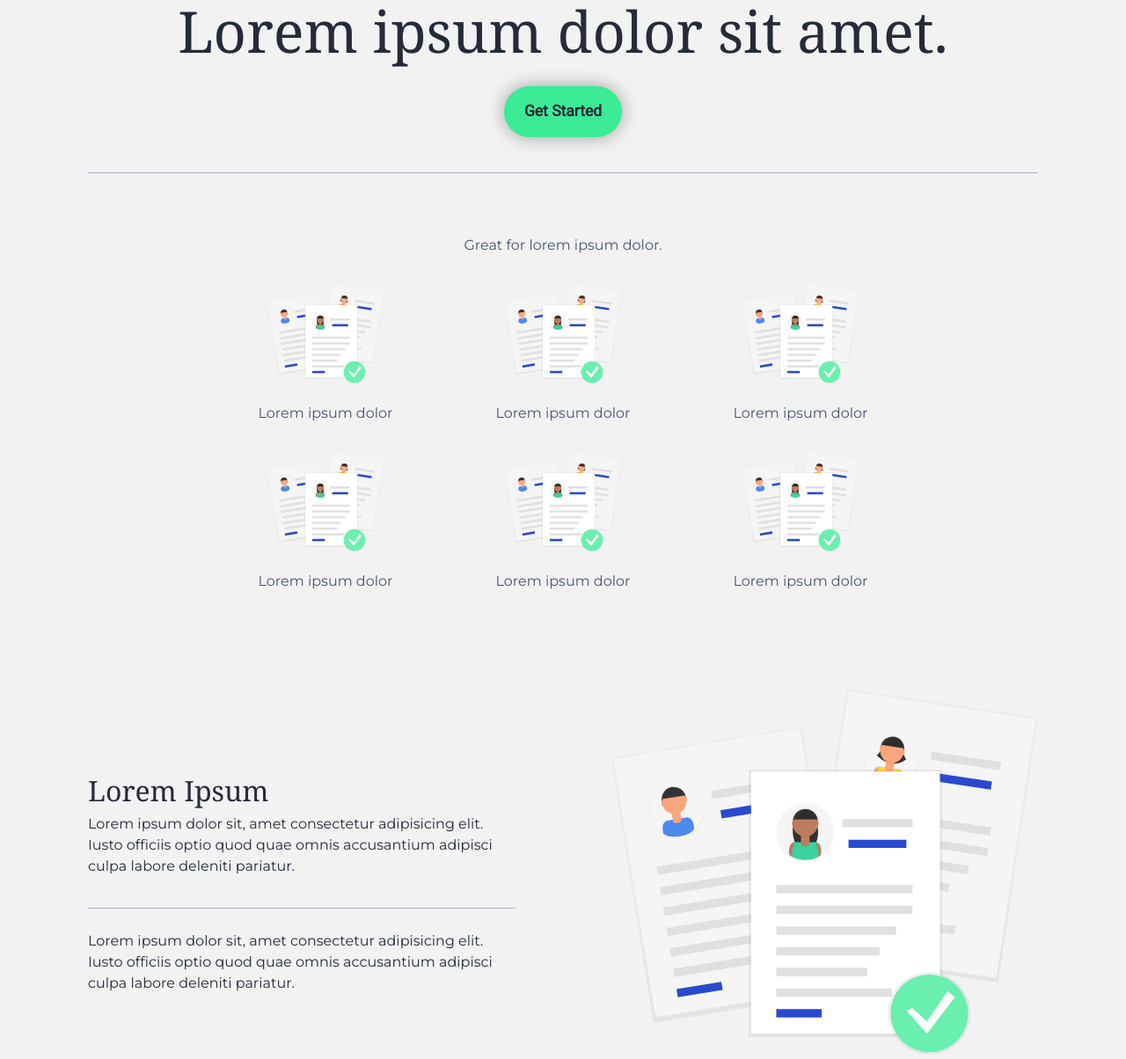
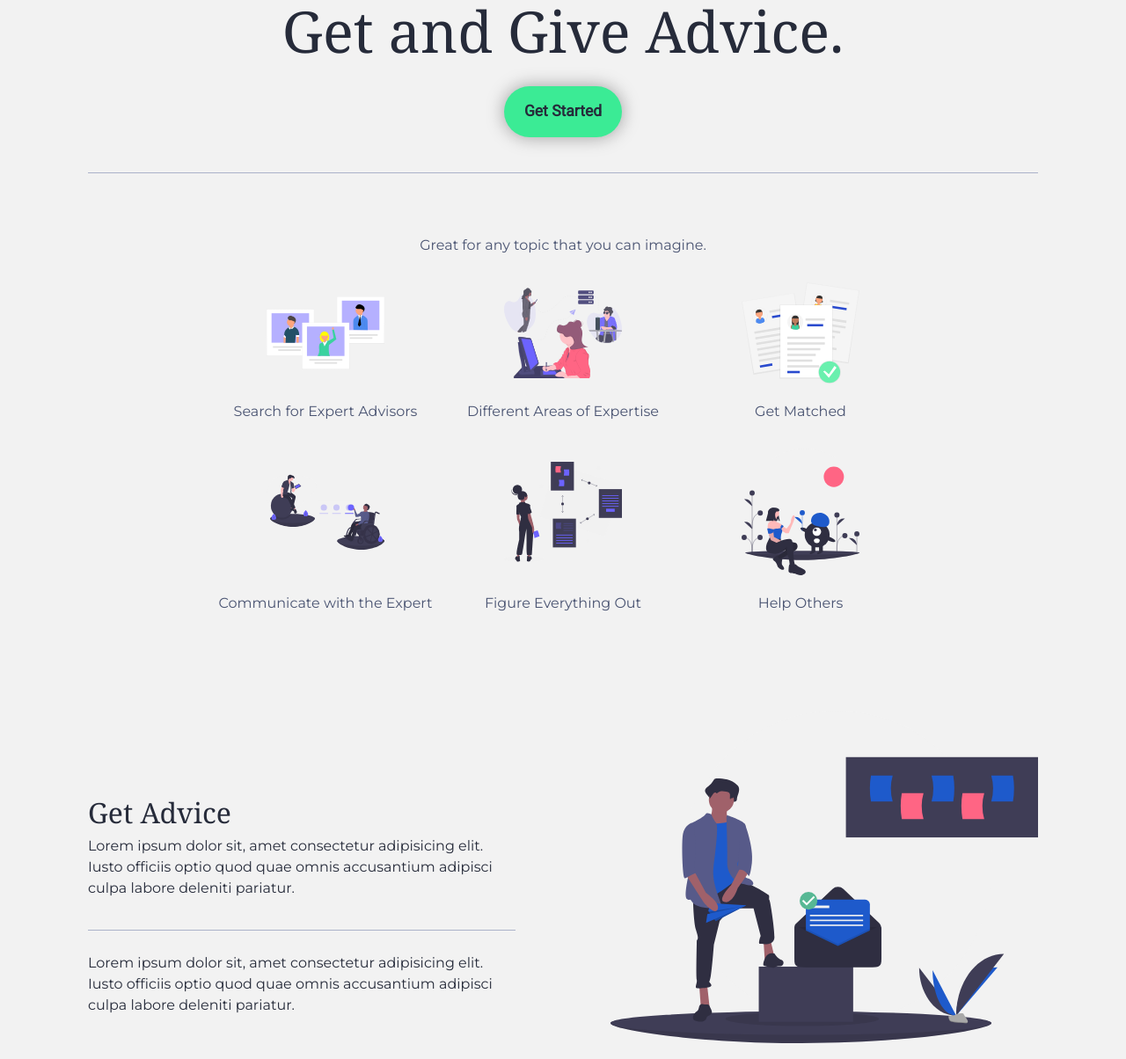
Before and after one commit to niyon-build-week/landing, a plain HTML site: page index.html in a window 1280 px wide. Shown: the part 389-1593 px from the top of the page at 88% size. Drawn offline with Linux system fonts and the light colour scheme; a web font is replaced by a local one.

Commit message:
Add first content

```diff
--- a/index.html
+++ b/index.html
@@ -5,7 +5,7 @@
 <head>
   <meta charset="utf-8">
   <meta name="viewport" content="width=device-width, initial-scale=1.0">
-  <title>Niyon</title>
+  <title>Niyon - Get and Give Advice</title>
   <link href="https://fonts.googleapis.com/css?family=Montserrat:400,400i,700|Source+Serif+Pro:700|Roboto:400"
     rel="stylesheet">
 
@@ -25,7 +25,7 @@
         <img src="/img/undraw_good_team_m7uu.svg">
       </div>
       <div class="hero-text">
-        <h1>Lorem ipsum dolor sit amet.</h1>
+        <h1>Get and Give Advice.</h1>
       </div>
       <div class="get-started">
         <div class="login btn shadow-animated">Get Started</div>
@@ -33,34 +33,34 @@
     </header>
 
     <section class="features">
-      <p>Great for lorem ipsum dolor.</p>
+      <p>Great for any topic that you can imagine.</p>
       <div class="features-container">
         <div class="feature">
-          <img src="./img/assign.svg" alt="Assign to others">
-          <p>Lorem ipsum dolor</p>
+          <img src="./img/undraw_experts3_3njd.svg" alt="Expert Advisors">
+          <p>Search for Expert Advisors</p>
         </div>
         <div class="feature">
-          <img src="./img/assign.svg" alt="Assign to others">
-          <p>Lorem ipsum dolor</p>
+          <img src="./img/undraw_interaction_design_odgc.svg" alt="Different Areas of Expertise">
+          <p>Different Areas of Expertise</p>
         </div>
         <div class="feature">
-          <img src="./img/assign.svg" alt="Assign to others">
-          <p>Lorem ipsum dolor</p>
+          <img src="./img/assign.svg" alt="Get Matched">
+          <p>Get Matched</p>
         </div>
 
       </div>
       <div class="features-container">
         <div class="feature">
-          <img src="./img/assign.svg" alt="Assign to others">
-          <p>Lorem ipsum dolor</p>
+          <img src="./img/undraw_collab_8oes.svg" alt="Communicate with the Expert">
+          <p>Communicate with the Expert</p>
         </div>
         <div class="feature">
-          <img src="./img/assign.svg" alt="Assign to others">
-          <p>Lorem ipsum dolor</p>
+          <img src="./img/undraw_process_e90d.svg" alt="Figure Everything Out">
+          <p>Figure Everything Out</p>
         </div>
         <div class="feature">
-          <img src="./img/assign.svg" alt="Assign to others">
-          <p>Lorem ipsum dolor</p>
+          <img src="./img/undraw_different_love_a3rg.svg" alt="Assign to others">
+          <p>Help Others</p>
         </div>
       </div>
     </section>
@@ -68,7 +68,7 @@
     <section class="big-features">
       <div class="big-feature first">
         <div class="left-element text">
-          <h2>Lorem Ipsum</h2>
+          <h2>Get Advice</h2>
           <p>Lorem ipsum dolor sit, amet consectetur adipisicing elit. Iusto officiis optio quod quae omnis accusantium
             adipisci culpa labore deleniti pariatur.</p>
           <hr />
@@ -76,15 +76,15 @@
             adipisci culpa labore deleniti pariatur.</p>
         </div>
         <div class="right-element image">
-          <img src="./img/assign.svg" alt="Assign to others">
+          <img src="./img/undraw_subscriber_vabu.svg" alt="Get Advice">
         </div>
       </div>
       <div class="big-feature">
         <div class="left-element image">
-          <img src="./img/assign.svg" alt="Assign to others">
+          <img src="./img/undraw_High_five_u364.svg" alt="Give Advice">
         </div>
         <div class="right-element text">
-          <h2>Lorem Ipsum</h2>
+          <h2>Give Advice</h2>
           <p>Lorem ipsum dolor sit, amet consectetur adipisicing elit. Iusto officiis optio quod quae omnis accusantium
             adipisci culpa labore deleniti pariatur.</p>
           <hr />
@@ -96,7 +96,7 @@
 
     <section class="made-in-lambda">
       <p>A project developed during Build Week at Lambda School</p>
-      <img src="/img/lambda.png" alt="" srcset="">
+      <a href="http://www.lambdaschool.com" target="_blank" rel="noopener noreferrer"><img src="/img/lambda.png" alt="" srcset=""></a>
     </section>
   </div><!-- container -->
 
--- a/less/home-page.less
+++ b/less/home-page.less
@@ -23,6 +23,10 @@
 
     .feature {
       max-width: 33.33%;
+      display: flex;
+      flex-direction: column;
+      justify-content: center;
+      align-items: center;
 
       @media @mobile {
         max-width: 100%;
@@ -31,6 +35,7 @@
       img {
         max-width: 50%;
         height: auto;
+        margin: auto;
 
         @media @mobile {
           max-width: 75%;
```
Also changed, not shown: css/index.css, img/undraw_High_five_u364.svg (added), img/undraw_collab_8oes.svg (added), img/undraw_different_love_a3rg.svg (added), img/undraw_experts3_3njd.svg (added), img/undraw_interaction_design_odgc.svg (added), img/undraw_process_e90d.svg (added), img/undraw_subscriber_vabu.svg (added).
